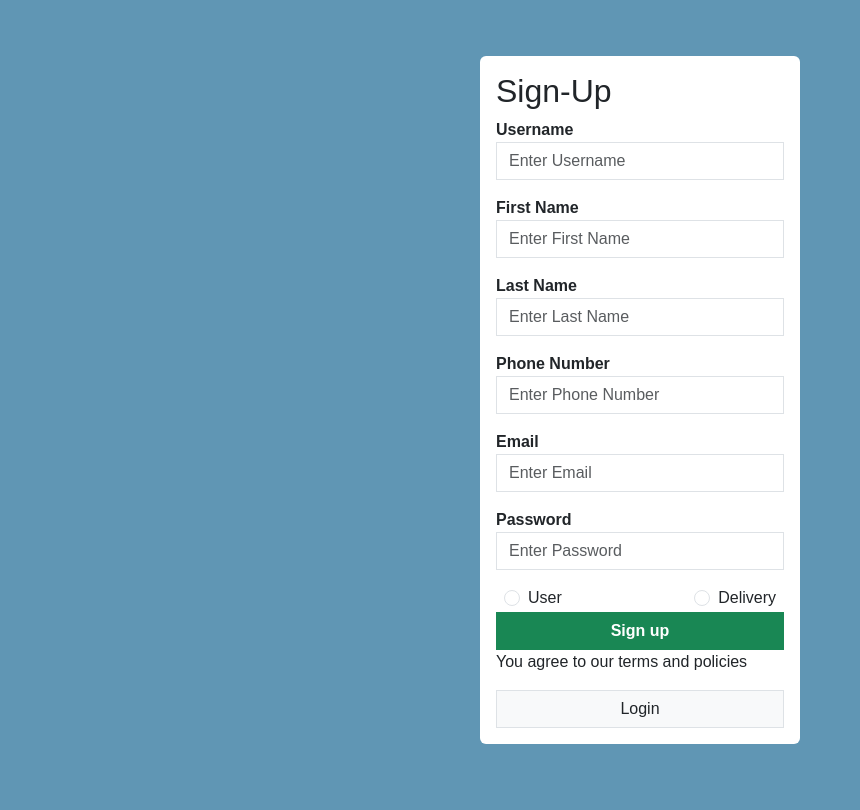
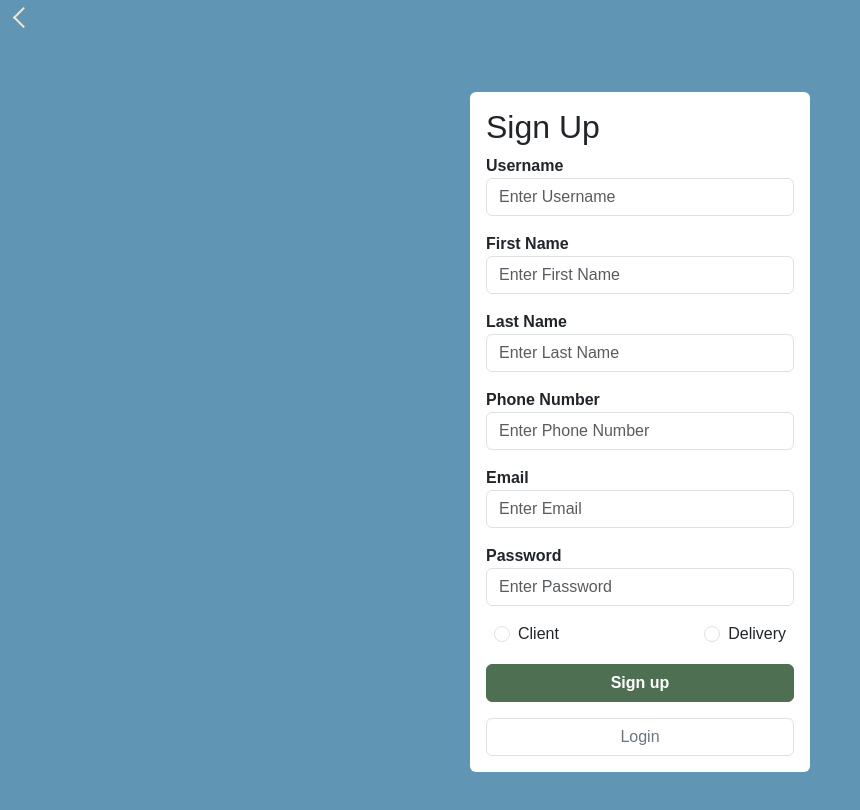
Before and after one commit to AntWalach/On-demand-Delivery-Platform, a React (Create React App) app in the folder frontend/: page /signup in a window 1280 px wide. Shown: the top 810 px of the page, without its empty margins (0-860 px from the left). Built offline with nearby package versions, Linux system fonts and the light colour scheme.

Commit message:
visual changes

```diff
--- a/frontend/package.json
+++ b/frontend/package.json
@@ -11,6 +11,7 @@
     "react": "^18.2.0",
     "react-bootstrap": "^2.9.1",
     "react-dom": "^18.2.0",
+    "react-icons": "^4.11.0",
     "react-phone-number-input": "^3.3.7",
     "react-router-dom": "^6.18.0",
     "react-scripts": "5.0.1",
--- a/frontend/src/Login.js
+++ b/frontend/src/Login.js
@@ -2,6 +2,7 @@ import React, { useState } from "react";
 import { Link, useNavigate } from "react-router-dom";
 import Validation from "./LoginValidation";
 import axios from "axios"
+import { BiArrowBack } from 'react-icons/bi';
 
 
 function Login() {
@@ -38,9 +39,15 @@ function Login() {
   };
 
   return (
+    <div>
+       <div className="px-3 pt-2">
+          <Link to="/">
+            <div class="arrow arrow-left"></div>
+          </Link>
+      </div>
       <div className="d-flex justify-content-center align-items-center vh-100">
-      <div className="bg-white p-3 rounded w-25">
-        <h2>Sign-In</h2>
+        <div className="bg-white p-3 rounded w-25 custom-card-login-signup">
+          <h2>Log In</h2>
           <form action="" onSubmit={handleSubmit}>
 
             <div className="mb-3">
@@ -52,7 +59,7 @@ function Login() {
                 placeholder="Enter Email"
                 name="email"
                 onChange={handleInput}
-              className="form-control rounded-0"
+                className="form-control"
               />
               {errors.email && (
                 <span className="text-danger">{errors.email}</span>
@@ -66,26 +73,26 @@ function Login() {
                 placeholder="Enter Password"
                 name="password"
                 onChange={handleInput}
-              className="form-control rounded-0"
+                className="form-control"
               />
               {errors.password && (
                 <span className="text-danger">{errors.password}</span>
               )}
             </div>
 
-          <button type="submit" className="btn btn-success w-100 rounded-0">
+            <button type="submit" className="btn btn-success w-100 custom-button-log-in mb-3">
               <strong>Log in</strong>
             </button>
-          <p>You agree to our terms and policies</p>
             <Link
               to="/signup"
-            className="btn btn-default border w-100 bg-light rounded-0 textdecoration-none"
+              className="btn btn-outline-secondary border w-100 custom-button-create-account"
             >
               Create Account
             </Link>
           </form>
         </div>
       </div>
+    </div>
   );
 }
 
--- a/frontend/src/Signup.js
+++ b/frontend/src/Signup.js
@@ -47,9 +47,15 @@ function Signup() {
   };
 
   return (
+    <div>
+       <div className="px-3 pt-2">
+        <Link to="/">
+          <div class="arrow arrow-left"></div>
+        </Link>
+      </div>
     <div className="d-flex justify-content-center align-items-center vh-100">
-      <div className="bg-white p-3 rounded w-25">
-        <h2>Sign-Up</h2>
+      <div className="bg-white p-3 rounded w-25 custom-card-login-signup">
+        <h2>Sign Up</h2>
         <form action="" onSubmit={handleSubmit}>
           <div className="mb-3">
             <label htmlFor="username">
@@ -60,7 +66,7 @@ function Signup() {
               placeholder="Enter Username"
               name="username"
               onChange={handleInput}
-              className="form-control rounded-0"
+              className="form-control"
             />
             {errors.name && <span className="text-danger">{errors.name}</span>}
           </div>
@@ -74,7 +80,7 @@ function Signup() {
               placeholder="Enter First Name"
               name="fName"
               onChange={handleInput}
-              className="form-control rounded-0"
+              className="form-control"
             />
             {errors.name && <span className="text-danger">{errors.name}</span>}
           </div>
@@ -88,7 +94,7 @@ function Signup() {
               placeholder="Enter Last Name"
               name="lName"
               onChange={handleInput}
-              className="form-control rounded-0"
+              className="form-control"
             />
             {errors.name && <span className="text-danger">{errors.name}</span>}
           </div>
@@ -111,7 +117,7 @@ function Signup() {
                 });
               }}
               //onChange={handleInput}
-              className="form-control rounded-0"
+              className="form-control"
             />
             {errors.phoneNumber && (
               <span className="text-danger">{errors.phoneNumber}</span>
@@ -127,7 +133,7 @@ function Signup() {
               placeholder="Enter Email"
               name="email"
               onChange={handleInput}
-              className="form-control rounded-0"
+              className="form-control"
             />
             {errors.email && (
               <span className="text-danger">{errors.email}</span>
@@ -143,7 +149,7 @@ function Signup() {
               placeholder="Enter Password"
               name="password"
               onChange={handleInput}
-              className="form-control rounded-0"
+              className="form-control"
             />
             {errors.password && (
               <span className="text-danger">{errors.password}</span>
@@ -156,7 +162,7 @@ function Signup() {
                   type="radio"
                   name="userType"
                   id="custom-radio-1"
-                  label="User"
+                  label="Client"
                   value="user"
                   onChange={() => {
                     handleInput({
@@ -166,7 +172,7 @@ function Signup() {
                 />
               </div>
 
-              <div className="col-md-6 d-flex justify-content-end">
+              <div className="col-md-6 d-flex justify-content-end mb-3">
                 <Form.Check
                   type="radio"
                   name="userType"
@@ -182,19 +188,19 @@ function Signup() {
               </div>
             </div>
 
-          <button type="submit" className="btn btn-success w-100 rounded-0">
+          <button type="submit" className="btn btn-success w-100 mb-3 custom-button-log-in">
             <strong>Sign up</strong>
           </button>
-          <p>You agree to our terms and policies</p>
           <Link
             to="/login"
-            className="btn btn-default border w-100 bg-light rounded-0 textdecoration-none"
+            className="btn btn-outline-secondary border w-100"
           >
             Login
           </Link>
         </form>
       </div>
     </div>
+  </div>
   );
 }
 
--- /dev/null
+++ b/frontend/src/customCSS/customLogin.css
@@ -0,0 +1,27 @@
+.arrow {
+    display: inline-block;
+    width: 15px;
+    height: 15px;
+    border-top: 2px solid #EEE9DA;
+    border-right: 2px solid #EEE9DA;
+}
+
+.arrow-left {
+    transform: rotate(-135deg);
+}
+
+.custom-button-log-in{
+    background-color: #4F6F52;
+    border-color: #4F6F52;
+    color: white;
+  }
+
+.custom-button-log-in:hover{
+    background-color: #739072;
+    border-color: #739072;
+    color: white;
+}
+
+.custom-card-login-signup{
+    min-width: 340px;
+}
--- a/frontend/src/index.js
+++ b/frontend/src/index.js
@@ -5,6 +5,8 @@ import reportWebVitals from './reportWebVitals';
 import 'bootstrap/dist/css/bootstrap.min.css';
 import 'bootstrap/dist/js/bootstrap.min.js';
 import './customCSS/customStartPage.css';
+import './customCSS/customLogin.css';
+import 'react-icons/bi';
 
 const root = ReactDOM.createRoot(document.getElementById('root'));
 root.render(
```
Also changed, not shown: 1 other file (tests, documents, lock files or other folders). Lines whose indentation alone changed are shown as unchanged.
